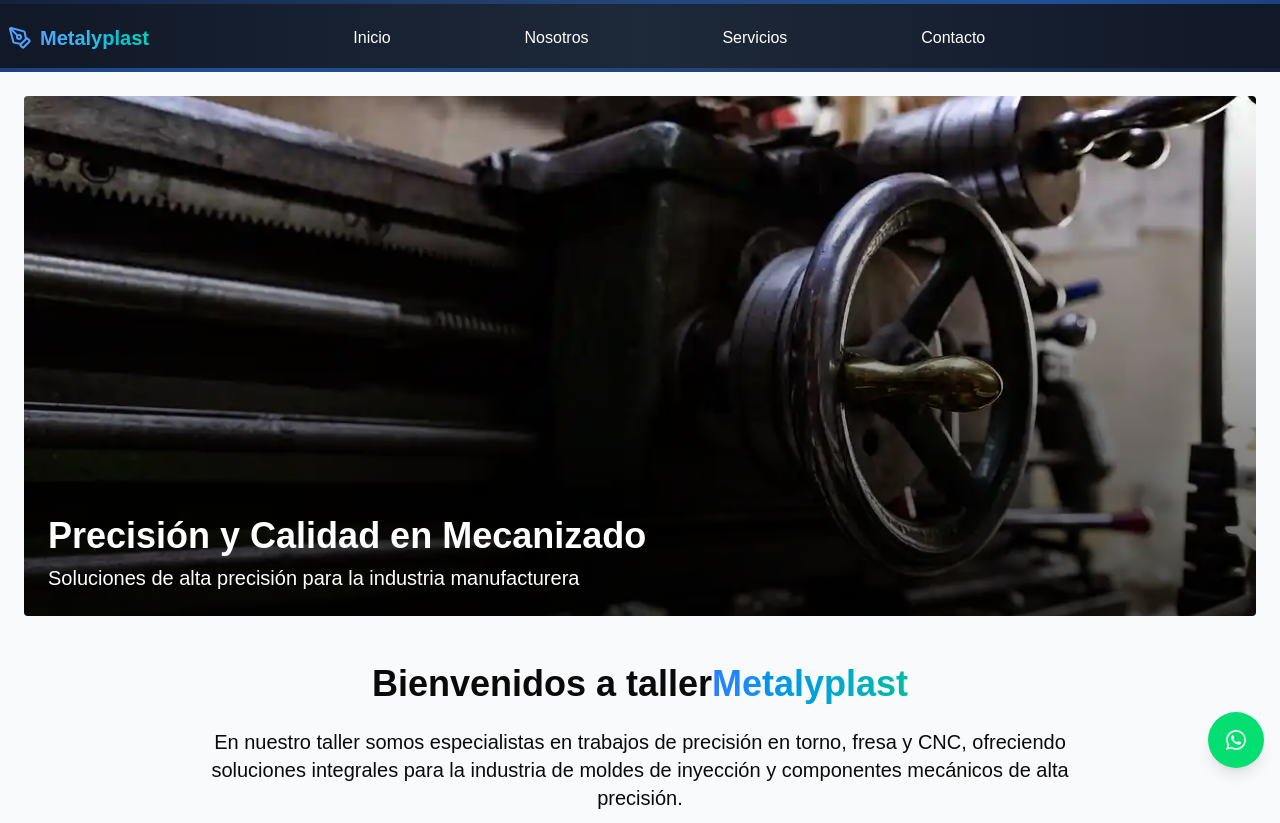
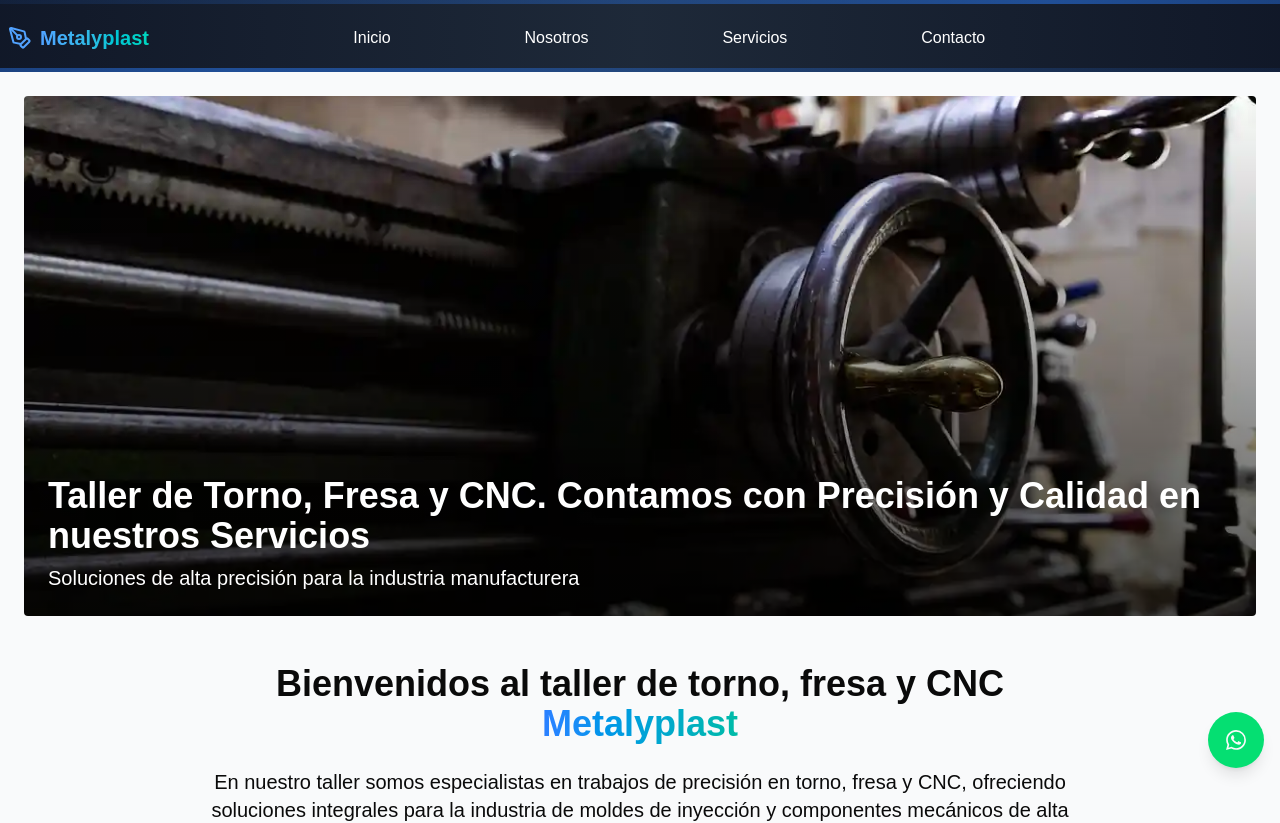
Before and after one commit to dormidosan/machine-workshop, a Next.js app: page / in a window 1280 px wide. Shown: the top 823 px of the page. Built offline with nearby package versions, Linux system fonts and the light colour scheme.

Commit message:
improve SEO

```diff
--- a/src/app/about/page.tsx
+++ b/src/app/about/page.tsx
@@ -1,7 +1,7 @@
 import AboutClient from "./AboutClient";
 
 export const metadata = {
-  title: "Sobre nosotros",
+  title: "Sobre nosotros - Taller de Torno, Fresa y CNC Metalyplast",
   description:
     "Conoce la historia y el equipo de Metalyplast, un taller de mecanizado con más de 10 años de experiencia en la fabricación y mantenimiento de moldes de inyección y soplado, especializado en soluciones de Torno, Fresa de alta precisión y tecnología CNC.",
 };
--- a/src/app/contact/page.tsx
+++ b/src/app/contact/page.tsx
@@ -3,7 +3,7 @@ import { DefaultButton } from "@/components/buttons/DefaultButton";
 import { Textarea } from "@/components/TextArea";
 
 export const metadata = {
-  title: "Encuéntra taller de Torno, Fresa y CNC en San Salvador",
+  title: "Encuéntranos - Taller de Torno, Fresa y CNC",
   description:
     "Visítanos en nuestro taller de Torno, fresa y CNC mecanizado de precisión en San Salvador. Contáctanos por teléfono o correo electrónico para más información sobre nuestros servicios.",
 };
--- a/src/app/layout.tsx
+++ b/src/app/layout.tsx
@@ -10,7 +10,7 @@ import "@fontsource-variable/inter";
 import "./globals.css";
 
 export const metadata: Metadata = {
-  title: "Taller de Mecanizado de Precisión",
+  title: "Taller de Torno, Fresa y CNC en San Salvador",
   description: "Servicios expertos de Torno, Fresado y CNC para todas tus necesidades de mecanizado",
 };
 
--- a/src/app/page.tsx
+++ b/src/app/page.tsx
@@ -41,7 +41,9 @@ export default function Home() {
                 />
                 <div className="absolute inset-0 bg-gradient-to-t from-black/70 to-transparent"></div>
                 <div className="absolute bottom-0 left-0 right-0 p-6 text-white">
-                  <h2 className="text-2xl md:text-4xl font-bold mb-2">Precisión y Calidad en Mecanizado</h2>
+                  <h2 className="text-2xl md:text-4xl font-bold mb-2">
+                    Taller de Torno, Fresa y CNC. Contamos con Precisión y Calidad en nuestros Servicios
+                  </h2>
                   <p className="text-lg md:text-xl max-w-2xl">
                     Soluciones de alta precisión para la industria manufacturera
                   </p>
@@ -55,7 +57,7 @@ export default function Home() {
       {/* Introduction Section */}
       <section className="text-center max-w-4xl mx-auto px-4">
         <h1 className="text-4xl font-bold mb-6">
-          Bienvenidos a taller
+          Bienvenidos al taller de torno, fresa y CNC{" "}
           <span className="bg-gradient-to-r from-blue-500 to-teal-500 bg-clip-text text-transparent">
             Metalyplast
           </span>
--- a/src/app/services/page.tsx
+++ b/src/app/services/page.tsx
@@ -2,7 +2,7 @@ import Image from "next/image";
 import { Card, CardContent, CardHeader, CardTitle } from "@/components/Card";
 
 export const metadata = {
-  title: "Servicios de Mecanizado de Torno, Fresa y CNC",
+  title: "Servicios de Torno, Fresa y CNC",
   description:
     "Visítanos en nuestro taller de Torno, fresa y CNC mecanizado de precisión en San Salvador. Ofrecemos servicios de fabricación de moldes, torneado, fresado y CNC para satisfacer todas tus necesidades de matricería.",
 };
```
